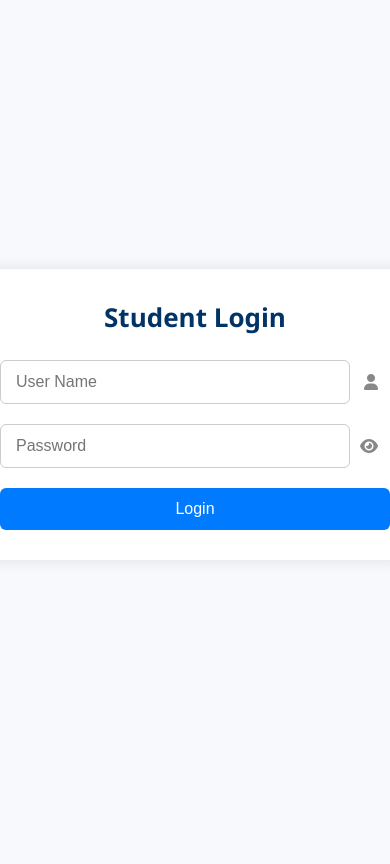
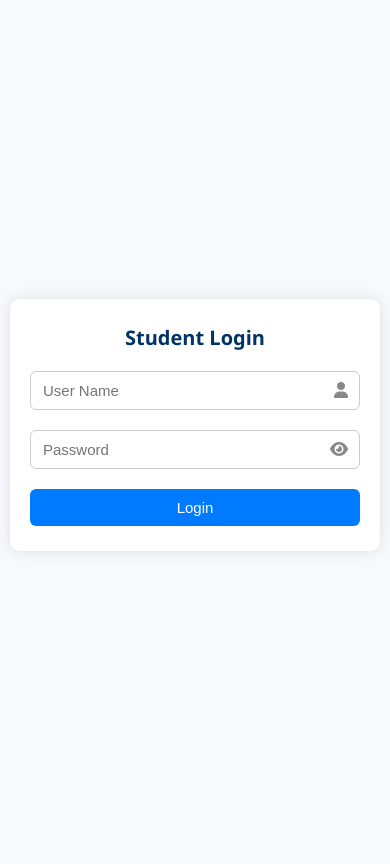
Before and after one commit to GKarthikeya/Testbot, a Python web app: template grok/templates/login.html in a window 390 px wide. Before the commit the page ends 530 px from the top, so only its background shows below. Run offline with Jinja, Linux system fonts and the light colour scheme; the template is opened without the code that fills it, so the values that code supplies are empty.

Commit message:
Update login.html

```diff
--- a/grok/templates/login.html
+++ b/grok/templates/login.html
@@ -3,6 +3,7 @@
 <head>
     <meta charset="UTF-8">
     <title>Student Login</title>
+    <meta name="viewport" content="width=device-width, initial-scale=1.0"> <!-- Mobile responsiveness -->
     <link rel="stylesheet" href="https://cdnjs.cloudflare.com/ajax/libs/font-awesome/6.4.0/css/all.min.css">
     <style>
         body {
@@ -14,33 +15,41 @@
             justify-content: center;
             min-height: 100vh;
             margin: 0;
+            padding: 10px;
         }
+
         .login-container {
             background: white;
-            padding: 30px 25px;
+            padding: 25px 20px;
             border-radius: 10px;
             box-shadow: 0 0 15px rgba(0,0,0,0.1);
             width: 100%;
             max-width: 400px;
+            box-sizing: border-box;
         }
+
         .login-title {
             text-align: center;
-            font-size: 26px;
+            font-size: 24px;
             font-weight: bold;
             color: #003366;
-            margin-bottom: 25px;
+            margin-bottom: 20px;
         }
+
         .input-group {
             position: relative;
             margin-bottom: 20px;
         }
+
         .input-group input {
-            width: 75%;
+            width: 100%;
             padding: 12px 40px 12px 15px;
             font-size: 16px;
             border-radius: 6px;
             border: 1px solid #ccc;
+            box-sizing: border-box;
         }
+
         .input-group .icon {
             position: absolute;
             right: 12px;
@@ -49,6 +58,7 @@
             color: #888;
             cursor: pointer;
         }
+
         .login-button {
             width: 100%;
             background-color: #007bff;
@@ -58,30 +68,58 @@
             border-radius: 6px;
             font-size: 16px;
             cursor: pointer;
+            box-sizing: border-box;
         }
+
         .login-button:hover {
             background-color: #0056b3;
         }
+
         .login-button:disabled {
             background-color: #999;
             cursor: not-allowed;
         }
+
         #countdown {
-            font-size: 20px;
+            font-size: 18px;
             color: #333;
             margin-top: 15px;
             text-align: center;
+            padding: 0 10px;
         }
+
         .status-message {
             display: flex;
             align-items: center;
             justify-content: center;
             gap: 8px;
+            flex-wrap: wrap;
         }
+
         .status-message img {
             width: 24px;
             height: 24px;
             display: none;
+        }
+
+        @media (max-width: 480px) {
+            .login-title {
+                font-size: 20px;
+            }
+
+            .login-button {
+                font-size: 15px;
+                padding: 10px;
+            }
+
+            .input-group input {
+                font-size: 15px;
+                padding: 10px 38px 10px 12px;
+            }
+
+            #countdown {
+                font-size: 16px;
+            }
         }
     </style>
 </head>
```
